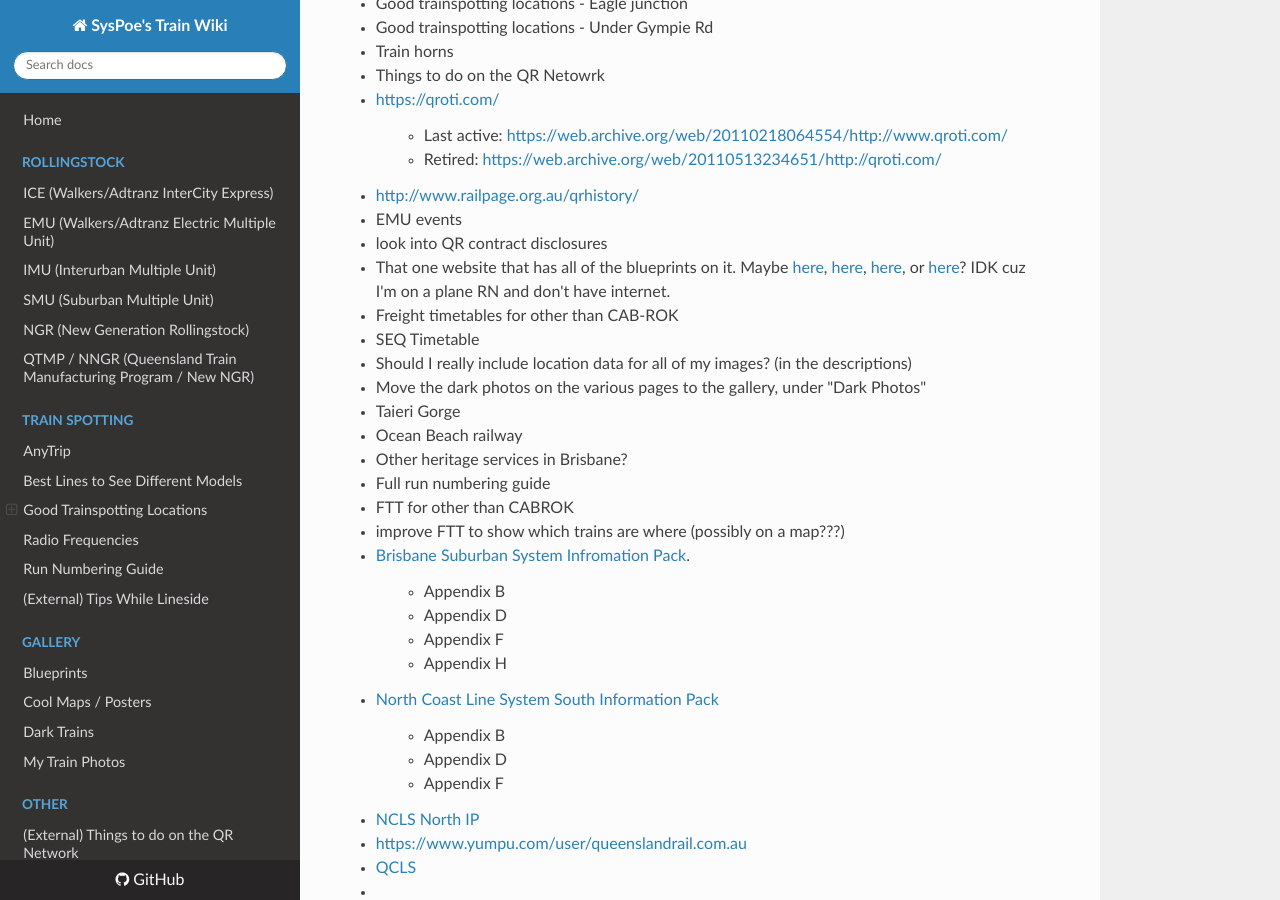
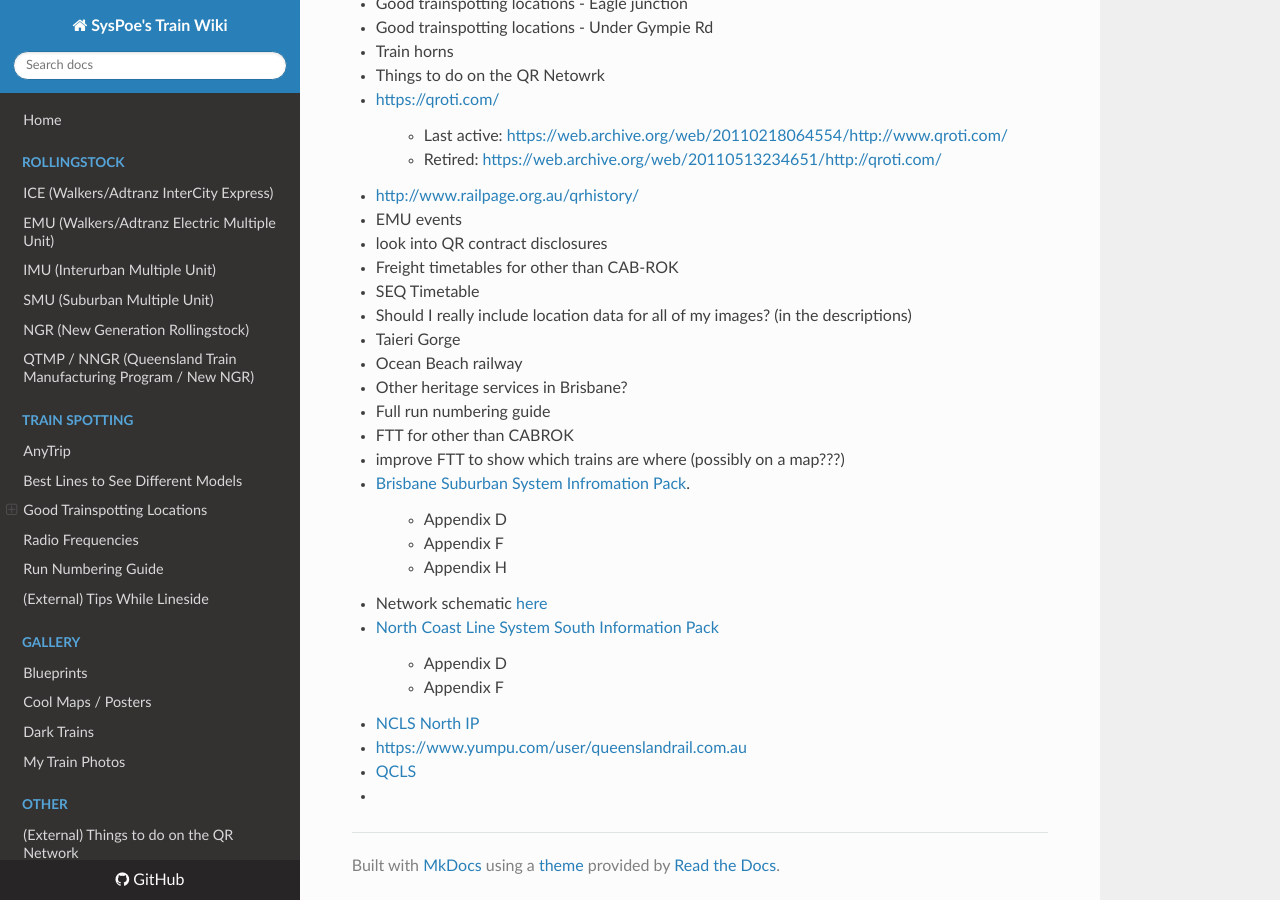
Before and after one commit to SysPoe/train-wiki, an MkDocs documentation site: the page built from docs/TODO.md, in a window 1280 px wide and 900 px high, scrolled down 1944 px. Built offline with MkDocs 1.6.1, drawn with Linux system fonts in a browser that asks for light colours; nearby versions of some CDN libraries.

Commit message:
Update docs

```diff
--- a/docs/TODO.md
+++ b/docs/TODO.md
@@ -80,11 +80,9 @@
 - [http://www.railpage.org.au/qrhistory/](http://www.railpage.org.au/qrhistory/)
 - EMU events
 - look into QR contract disclosures
-- That one website that has all of the blueprints on it. Maybe [here](https://www.steammachine.com/prototype_archive/qr_electrics/qr_electric.html), [here](https://www.steammachine.com/prototype_archive/qr_electrics/), [here](https://www.steammachine.com/prototype_archive/), or [here](https://www.steammachine.com/)? IDK cuz I'm on a plane RN and don't have internet.
 - Freight timetables for other than CAB-ROK
 - SEQ Timetable
 - Should I really include location data for all of my images? (in the descriptions)
-- Move the dark photos on the various pages to the gallery, under "Dark Photos"
 - Taieri Gorge
 - Ocean Beach railway
 - Other heritage services in Brisbane?
@@ -92,12 +90,11 @@
 - FTT for other than CABROK
 - improve FTT to show which trains are where (possibly on a map???)
 - [Brisbane Suburban System Infromation Pack](https://www.queenslandrail.com.au/business/acccess/Documents/Brisbane%20Metropolitan%20System%20Information%20Pack%20-%20Issue%203%20-%20October%202016.pdf).
-  > - Appendix B
   > - Appendix D
   > - Appendix F
   > - Appendix H
+- Network schematic [here](https://www.queenslandrail.com.au/business/acccess/Access%20Undertaking%20and%20related%20documents/Queensland%20Rail%20Network%20Infrastructure%20Ownership%20Line%20Diagrams%20October%202024%20(PDF,%208.89%20MB).pdf)
 - [North Coast Line System South Information Pack](https://www.queenslandrail.com.au/business/acccess/Documents/North%20Coast%20Line%20South%20System%20Information%20Pack-%20Issue%204%20-%20May%202024%20%28PDF%2C%2010.72%20MB%29.pdf)
-> -  Appendix B
 > -  Appendix D
 > -  Appendix F
 - [NCLS North IP](https://www.queenslandrail.com.au/business/acccess/Documents/North%20Coast%20Line%20North%20System%20Information%20Pack-%20Issue%204%20-%20May%202024%20(PDF,%2010.72%20MB).pdf#search=North%20Coast%20Line%20System%20Information%20Pack)
```
Also changed, not shown: docs/Gallery/Dark-Trains.md (+7 -0 lines), docs/Rollingstock/NGR.md (+0 -6 lines).
